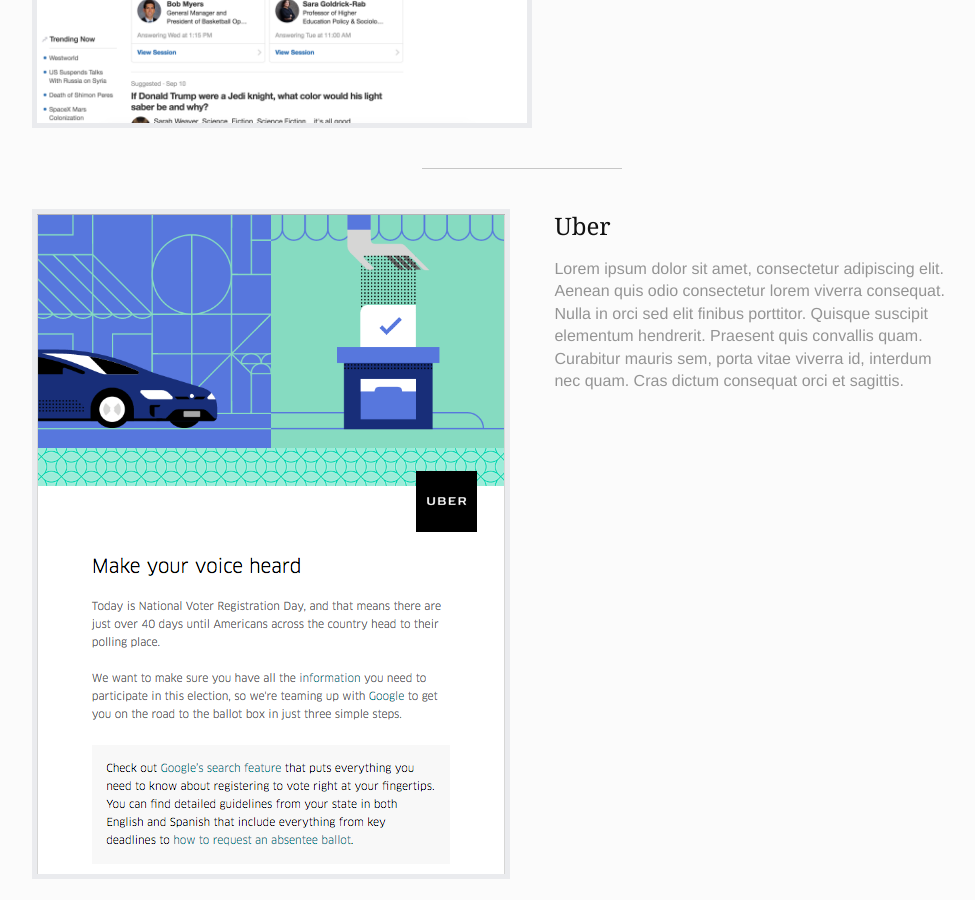
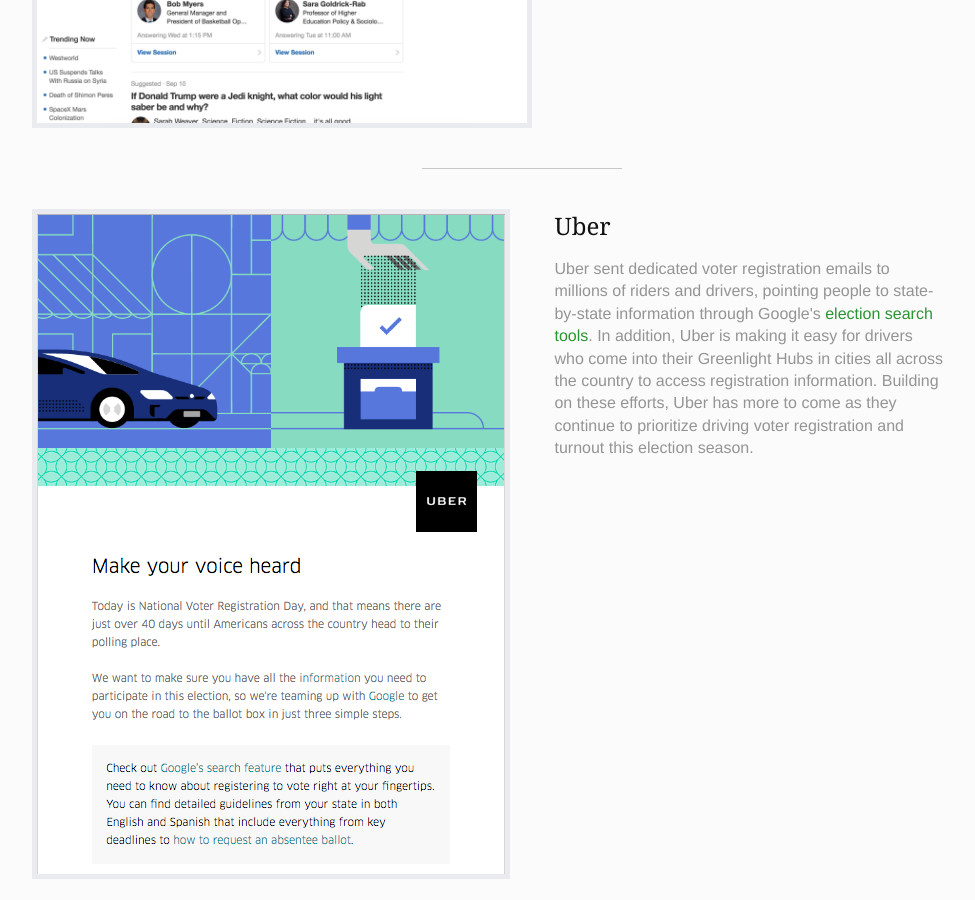
Before and after one commit to techthevote/techthevote.github.io, a Jekyll site: the page built from companies.md, in a window 1280 px wide and 900 px high, scrolled down 5030 px. Shown: the whole window, without its empty margins (118-1093 px from the left). Built offline with Jekyll 4.4.1, drawn with Linux system fonts in a browser that asks for light colours; nearby versions of some CDN libraries; comment, search, counter and statistics services are not loaded; some of the changed text lies outside the part shown.

Commit message:
Update gallery.html

```diff
--- a/_includes/gallery.html
+++ b/_includes/gallery.html
@@ -108,7 +108,7 @@
   </div>
   <div class="gallery-text">
     <h2>Pinterest</h2>
-    Lorem ipsum dolor sit amet, consectetur adipiscing elit. Aenean quis odio consectetur lorem viverra consequat. Nulla in orci sed elit finibus porttitor. Quisque suscipit elementum hendrerit. Praesent quis convallis quam. Curabitur mauris sem, porta vitae viverra id, interdum nec quam. Cras dictum consequat orci et sagittis.
+    Pinterest launched pins on their <a href="https://www.pinterest.com/pinterest/official-news/" target="_blank">Official news board</a> to drive people to check their registration status, register to vote or get an absentee ballot. People engaging with each pin could take action immediately from within the pin as Pinterest had embedded <a href="www.vote.org/technology" target="_blank">Vote.org's</a> iframe units.
   </div>
 </div>
 
@@ -191,7 +191,7 @@
   </div>
   <div class="gallery-text">
     <h2>Uber</h2>
-    Lorem ipsum dolor sit amet, consectetur adipiscing elit. Aenean quis odio consectetur lorem viverra consequat. Nulla in orci sed elit finibus porttitor. Quisque suscipit elementum hendrerit. Praesent quis convallis quam. Curabitur mauris sem, porta vitae viverra id, interdum nec quam. Cras dictum consequat orci et sagittis.
+    Uber sent dedicated voter registration emails to millions of riders and drivers, pointing people to state-by-state information through Google's <a href="https://www.google.com/search?q=register+to+vote+in+the+united+states" target="_blank">election search tools</a>. In addition, Uber is making it easy for drivers who come into their Greenlight Hubs in cities all across the country to access registration information. Building on these efforts, Uber has more to come as they continue to prioritize driving voter registration and turnout this election season.
   </div>
 </div>
 
```
